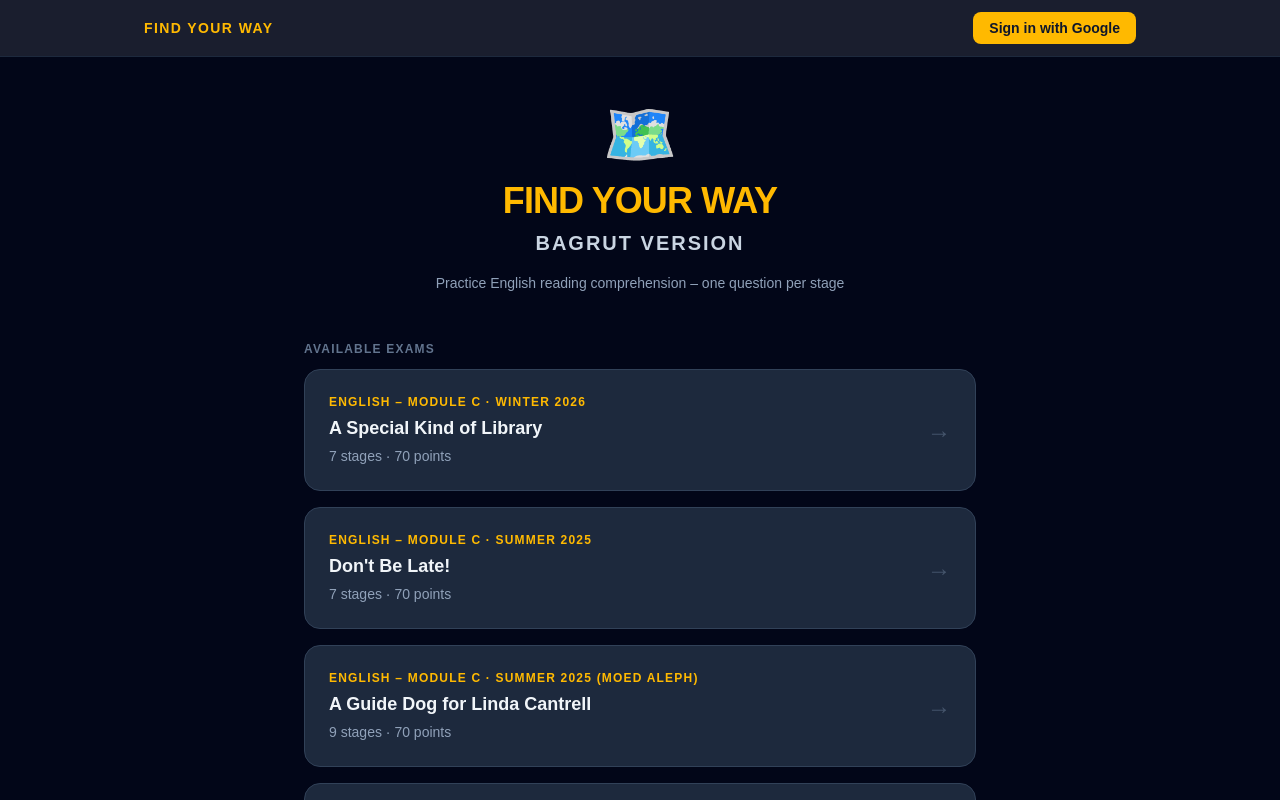
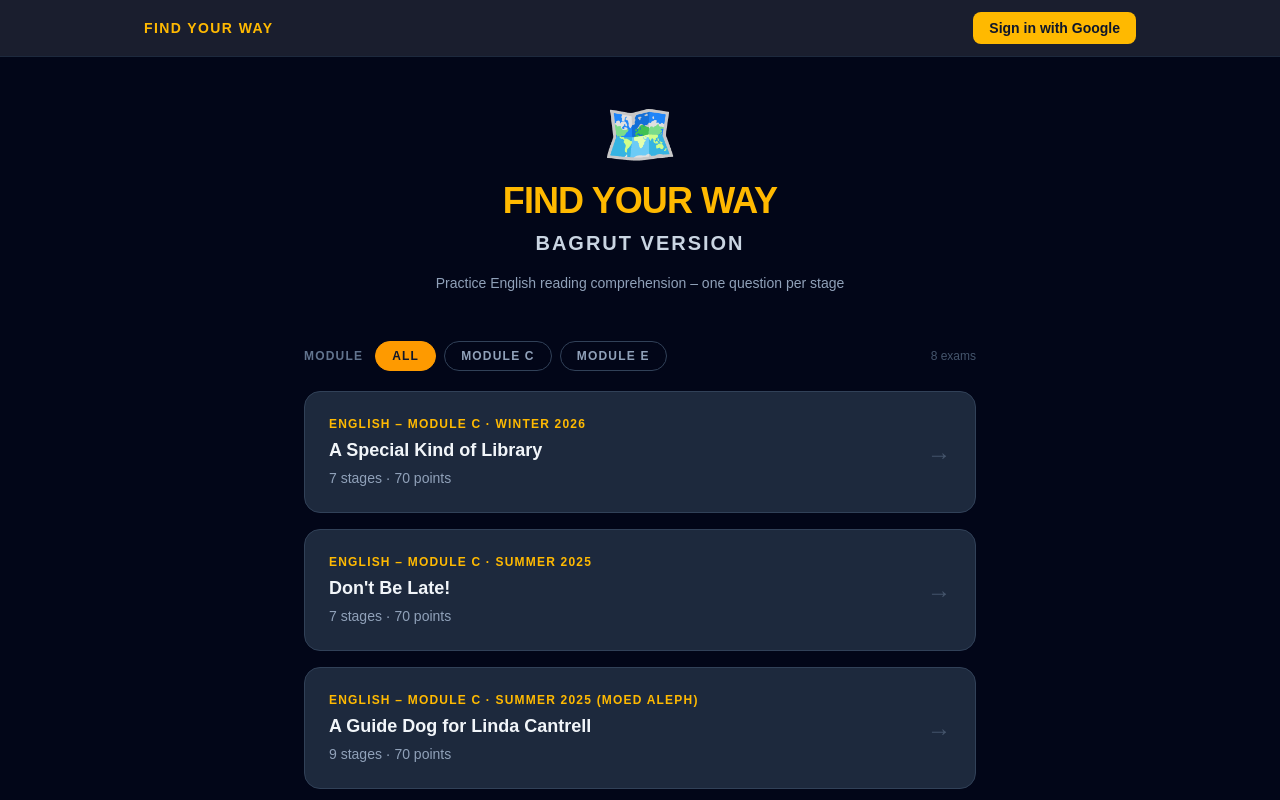
Before and after one commit to yaacovbod/find_-your-way, a Next.js app: page / in a window 1280 px wide. Shown: the top 800 px of the page. Built offline with nearby package versions, Linux system fonts and the light colour scheme; no server answers.

Commit message:
Add module filter to dashboard (Module C / Module E / All)
Co-Authored-By: Claude Sonnet 4.6 <noreply@anthropic.com>

```diff
--- /dev/null
+++ b/app/components/ExamList.tsx
@@ -0,0 +1,79 @@
+'use client'
+
+import { useState } from 'react'
+import Link from 'next/link'
+import type { ExamData } from '@/types/game'
+
+type ModuleFilter = 'all' | 'C' | 'E'
+
+export default function ExamList({ exams }: { exams: ExamData[] }) {
+  const [active, setActive] = useState<ModuleFilter>('all')
+
+  const filtered = exams.filter((exam) => {
+    if (active === 'C') return exam.subject.includes('Module C')
+    if (active === 'E') return exam.subject.includes('Module E')
+    return true
+  })
+
+  return (
+    <div>
+      {/* Filter buttons */}
+      <div className="flex items-center gap-2 mb-5">
+        <span className="text-xs font-bold tracking-widest uppercase text-slate-500 mr-1">
+          Module
+        </span>
+        {(['all', 'C', 'E'] as ModuleFilter[]).map((m) => (
+          <button
+            key={m}
+            onClick={() => setActive(m)}
+            className={`px-4 py-1.5 rounded-full text-xs font-black tracking-widest uppercase transition-all border ${
+              active === m
+                ? 'bg-amber-500 text-slate-900 border-amber-500'
+                : 'bg-transparent text-slate-400 border-slate-700 hover:border-amber-500 hover:text-amber-300'
+            }`}
+          >
+            {m === 'all' ? 'All' : `Module ${m}`}
+          </button>
+        ))}
+        <span className="ml-auto text-xs text-slate-600">
+          {filtered.length} exam{filtered.length !== 1 ? 's' : ''}
+        </span>
+      </div>
+
+      {/* Exam cards */}
+      <div className="space-y-4">
+        {filtered.map((exam) => (
+          <Link
+            key={exam.id}
+            href={`/game/${exam.id}`}
+            className="block bg-slate-800 border border-slate-700 hover:border-amber-500 rounded-2xl p-6 transition-all hover:bg-slate-700 group"
+          >
+            <div className="flex items-center justify-between">
+              <div>
+                <div className="text-xs text-amber-400 font-bold tracking-widest uppercase mb-1">
+                  {exam.subject} · {exam.year}
+                </div>
+                <h3 className="text-lg font-bold text-slate-100 group-hover:text-amber-300 transition-colors">
+                  {exam.title}
+                </h3>
+                <p className="text-slate-400 text-sm mt-1">
+                  {exam.questions.length} stages ·{' '}
+                  {exam.questions.reduce((s, q) => s + q.points, 0)} points
+                </p>
+              </div>
+              <div className="text-2xl text-slate-600 group-hover:text-amber-400 transition-colors">
+                →
+              </div>
+            </div>
+          </Link>
+        ))}
+
+        {filtered.length === 0 && (
+          <p className="text-slate-600 text-sm text-center py-8">
+            No exams available for this module yet.
+          </p>
+        )}
+      </div>
+    </div>
+  )
+}
--- a/app/page.tsx
+++ b/app/page.tsx
@@ -1,6 +1,6 @@
-import Link from 'next/link'
 import { allExams } from '@/data/exams'
 import ScoreHistory from './components/ScoreHistory'
+import ExamList from './components/ExamList'
 
 export default function Home() {
   return (
@@ -22,37 +22,8 @@ export default function Home() {
           </p>
         </div>
 
-        {/* Exam list */}
-        <div className="space-y-4">
-          <h2 className="text-xs font-bold tracking-widest uppercase text-slate-500 mb-3">
-            Available Exams
-          </h2>
-          {allExams.map((exam) => (
-            <Link
-              key={exam.id}
-              href={`/game/${exam.id}`}
-              className="block bg-slate-800 border border-slate-700 hover:border-amber-500 rounded-2xl p-6 transition-all hover:bg-slate-700 group"
-            >
-              <div className="flex items-center justify-between">
-                <div>
-                  <div className="text-xs text-amber-400 font-bold tracking-widest uppercase mb-1">
-                    {exam.subject} · {exam.year}
-                  </div>
-                  <h3 className="text-lg font-bold text-slate-100 group-hover:text-amber-300 transition-colors">
-                    {exam.title}
-                  </h3>
-                  <p className="text-slate-400 text-sm mt-1">
-                    {exam.questions.length} stages ·{' '}
-                    {exam.questions.reduce((s, q) => s + q.points, 0)} points
-                  </p>
-                </div>
-                <div className="text-2xl text-slate-600 group-hover:text-amber-400 transition-colors">
-                  →
-                </div>
-              </div>
-            </Link>
-          ))}
-        </div>
+        {/* Exam list with module filter */}
+        <ExamList exams={allExams} />
 
         {/* Score history – shown only when signed in */}
         <ScoreHistory />
```
